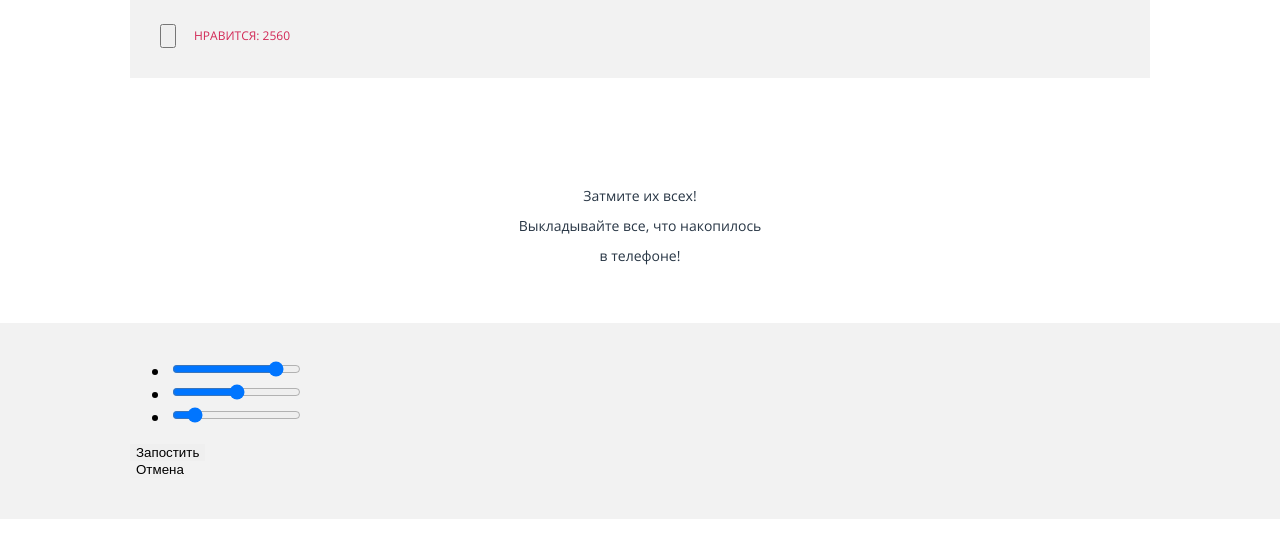
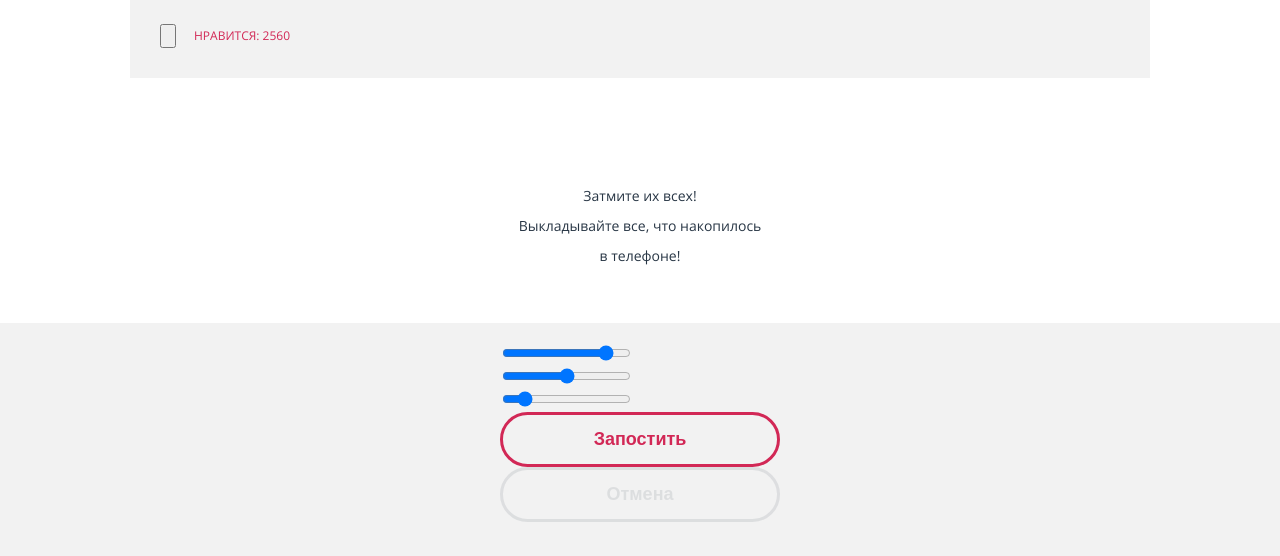
Before and after one commit to petrmileshko/pink, a website: page source/gallery.html in a window 1280 px wide. Shown: the part 1794-2350 px from the top of the page. Drawn offline with nearby package versions, Linux system fonts and the light colour scheme; files that its build step writes are made by us from their sources.

Commit message:
updated basic styles gallery
Базовые стили для страницы Фотографии

```diff
--- a/source/gallery.html
+++ b/source/gallery.html
@@ -368,8 +368,8 @@
               </label>
             </li>
           </ul>
-          <button class="form__button button button--upload" type="submit">Запостить</button>
-          <button class="form__button button button--reset" type="reset" disabled>Отмена</button>
+          <button class="form__button form__button--upload" type="submit">Запостить</button>
+          <button class="form__button form__button--reset" type="reset" disabled>Отмена</button>
         </fieldset>
       </form>
     </section>
--- a/source/sass/blocks/form.scss
+++ b/source/sass/blocks/form.scss
@@ -1,4 +1,38 @@
 .form {}
+
+.form__button {
+  display: block;
+  padding: 0;
+  text-align: center;
+  font-size: 18px;
+  font-weight: $font-bold;
+  line-height: 30px;
+  color: $font-color-inverted;
+  background-color: $button-color-primary;
+  border-radius: 1px;
+  border: none;
+
+  &--upload {
+    min-width: 280px;
+    padding: 15px 0;
+    line-height: 19px;
+    color: $font-color-red;
+    background-color: $button-upload-color;
+    border: 3px solid $font-color-red;
+    border-radius: 30px;
+  }
+
+  &--reset {
+    opacity: 0.1;
+    min-width: 280px;
+    padding: 15px 0;
+    line-height: 19px;
+    color: $font-color-titles;
+    background-color: $button-cancel-color;
+    border: 3px solid $font-color-titles;
+    border-radius: 30px;
+  }
+}
 
 .form__container {}
 
--- a/source/sass/blocks/upload.scss
+++ b/source/sass/blocks/upload.scss
@@ -19,6 +19,17 @@
 }
 
 .upload__effects {
+  display: flex;
+  flex-direction: column;
+  align-items: center;
   padding: 0;
   border: none;
 }
+
+.upload__effects-list {
+  align-self: center;
+  width: 280px;
+  padding: 0;
+  margin: 0;
+  list-style-type: none;
+}
```
